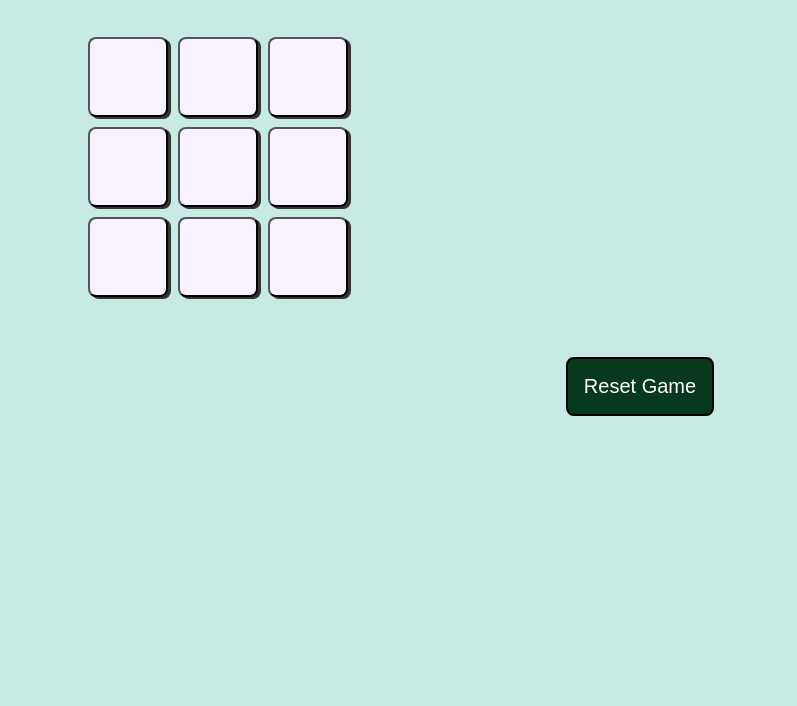
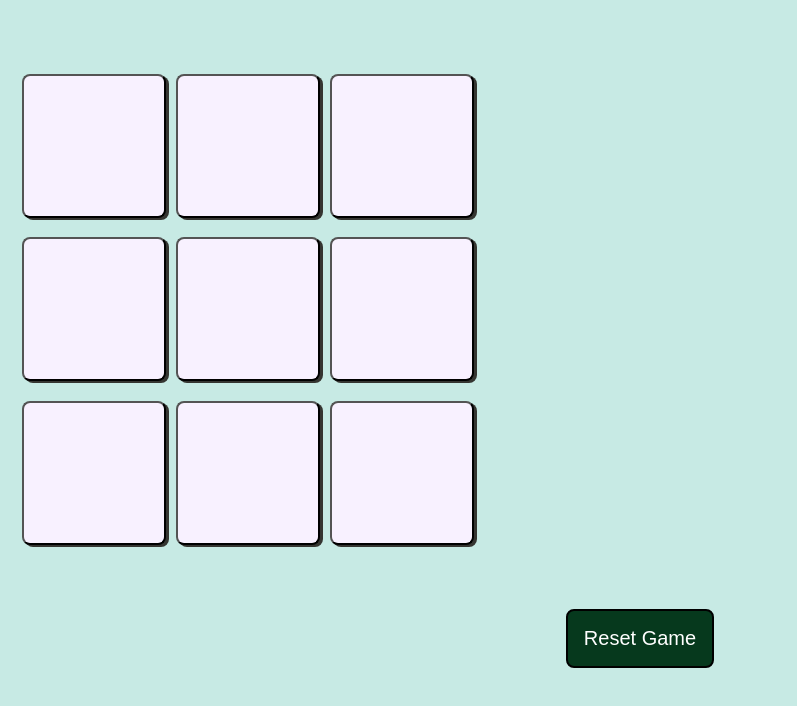
Before and after one commit to Yatiyachika/TicTacToe, a plain HTML site: page index.html in a window 1280 px wide. Shown: the part 90-796 px from the top of the page, without its empty margins (0-797 px from the left). Drawn offline with Linux system fonts and the light colour scheme.

Commit message:
Update style.css

```diff
--- a/style.css
+++ b/style.css
@@ -3,10 +3,10 @@
     text-align: center;
 }
 .msg-Container{
-    height: 40vmin;
+    height: 30vmin;
 }
 #msg{
-    font-size: 80px;
+    font-size: 5vmin;
     color: rgb(15, 219, 32);
 }
 #newGame{
@@ -29,25 +29,27 @@ h1{
 }
 .main{
     width: 900px;
-    height: 300px;
+    height: 70vh;
     align-items: center;
-    margin: 5vmin 0px 0px 10vh;
+    display: flex;
 }
 .row{
-    width: 300px;
-    height: 100px;
+    width: 60vmin;
+    height: 60vmin;
     gap: 10px;
+    justify-content: center;
     display: flex;
     flex-wrap: wrap;
+    align-items: center;
 }
 .button{
-    width: 80px;
-    height: 80px;
+    width: 18vmin;
+    height: 18vmin;
     border-radius: 8px;
     box-shadow: 3px 2px #353531;
     cursor: pointer;
     background-color: #F8F1FF;
-    font-size: 70px;
+    font-size: 8vmin;
     color: red;
     text-align: center;
 }
```
